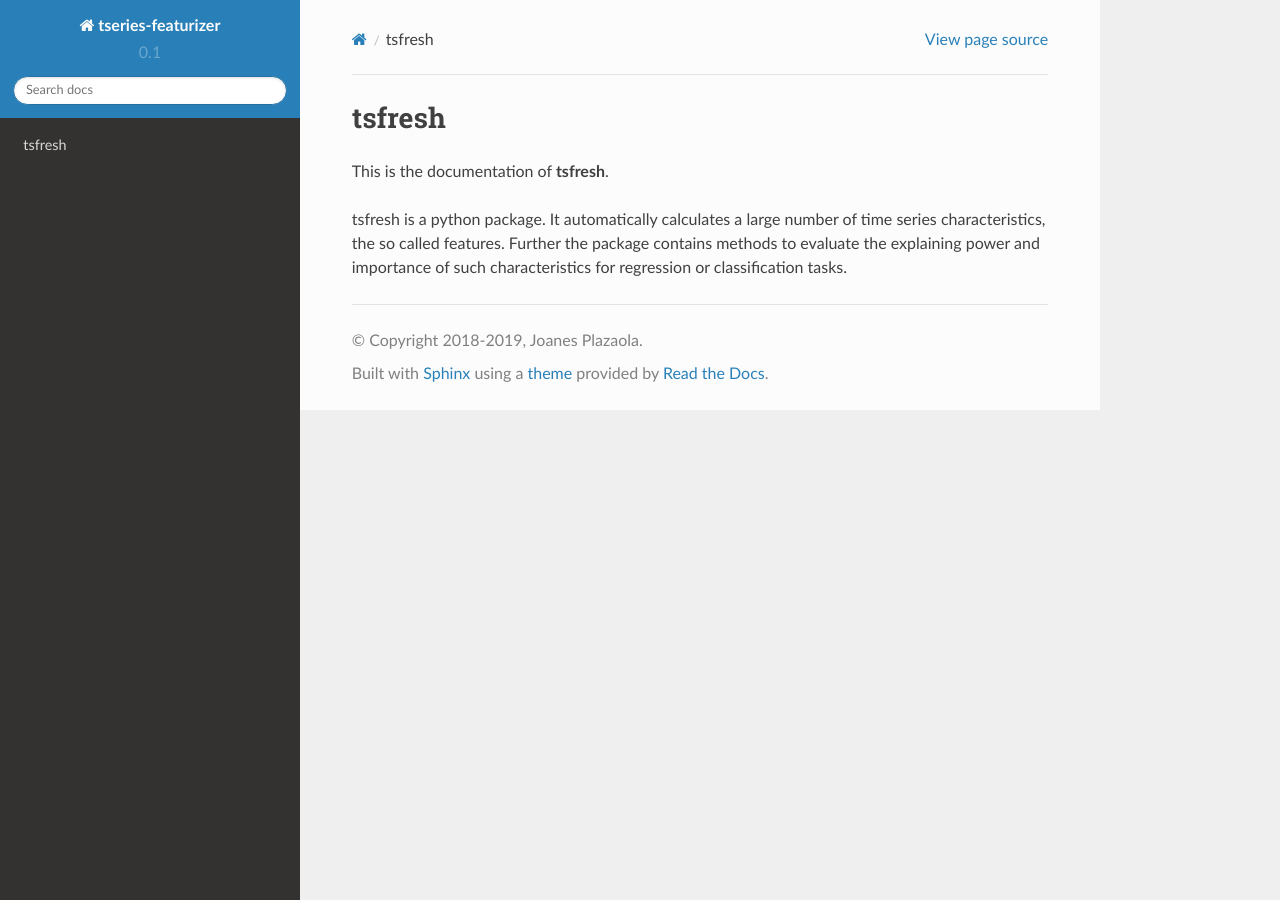
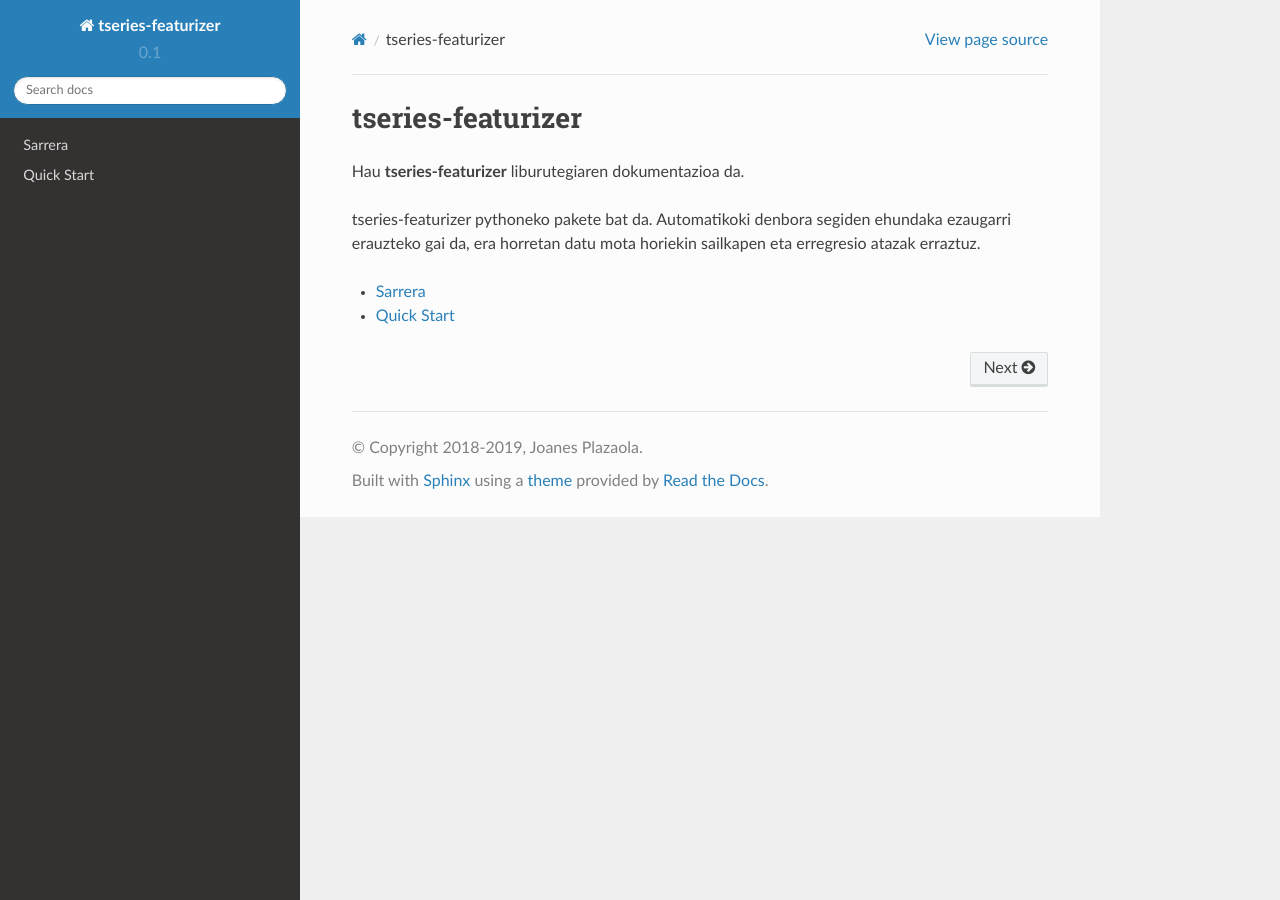
Before and after one commit to joanesplazaola/tseries-featurizer, a Sphinx documentation site: the page built from docs/index.rst, in a window 1280 px wide. Built offline with Sphinx 7.4.7 and the Read the Docs theme 2.0.0, drawn with Linux system fonts in a browser that asks for light colours; formulas are drawn with MathJax 3.

Commit message:
Gehituta sarrera eta quickstarta

```diff
--- a/docs/index.rst
+++ b/docs/index.rst
@@ -1,10 +1,16 @@
-=======
-tsfresh
-=======
+===================
+tseries-featurizer
+===================
 
-This is the documentation of **tsfresh**.
+Hau **tseries-featurizer** liburutegiaren dokumentazioa da.
 
-tsfresh is a python package.
-It automatically calculates a large number of time series characteristics, the so called features.
-Further the package contains methods to evaluate the explaining power and importance of such characteristics for
-regression or classification tasks.
+tseries-featurizer pythoneko pakete bat da.
+Automatikoki denbora segiden ehundaka ezaugarri erauzteko gai da, era horretan datu mota horiekin
+sailkapen eta erregresio atazak erraztuz.
+
+
+.. toctree::
+   :maxdepth: 1
+
+   Sarrera <text/introduction>
+   Quick Start <text/quick_start>
```
